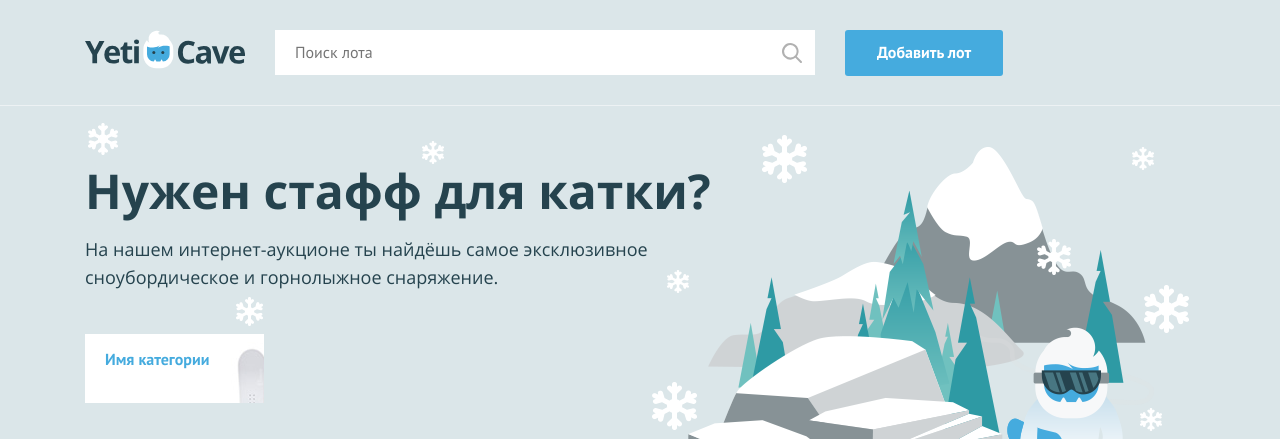
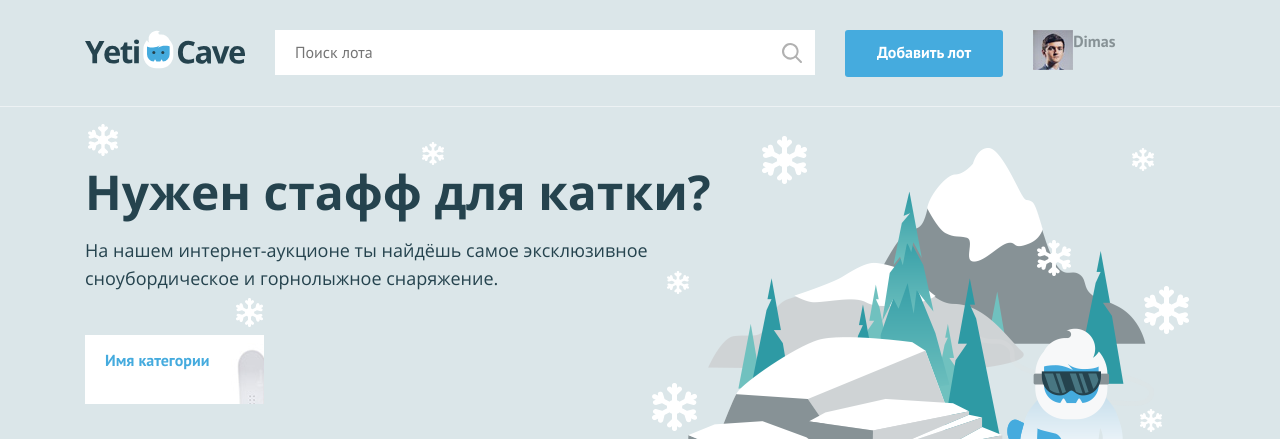
Before and after one commit to Dmitry-yks/yeticave, a PHP site: page / in a window 1280 px wide. Shown: the top 439 px of the page. Run offline with PHP 8.4, Linux system fonts and the light colour scheme.

Commit message:
secondtask

```diff
--- a/index.php
+++ b/index.php
@@ -27,6 +27,24 @@ $user_name = 'Dimas'; // укажите здесь ваше имя
         <a class="main-header__add-lot button" href="pages/add-lot.html">Добавить лот</a>
 
         <nav class="user-menu">
+            <?php if ($is_auth==1): ?>
+            <div class="user-menu_image">
+                <img src="img/user.jpg" width="40" height="40" alt="Пользователь">
+            </div>
+            <div class="user-menu__logged">
+                <p> <?php echo($user_name); ?> </p>
+            </div>
+
+                <?php else: ?>
+            <ul class="user-menu__list">
+                <li class="user-menu__item">
+                    <a href="#"> Регистрация </a>
+                </li>
+                <li class="user-menu__item">
+                    <a href="#"> Вход </a>
+                </li>
+            </ul>
+            <?php endif;?>
 
         <!-- здесь должен быть PHP код для показа меню и данных пользователя -->
 
```
